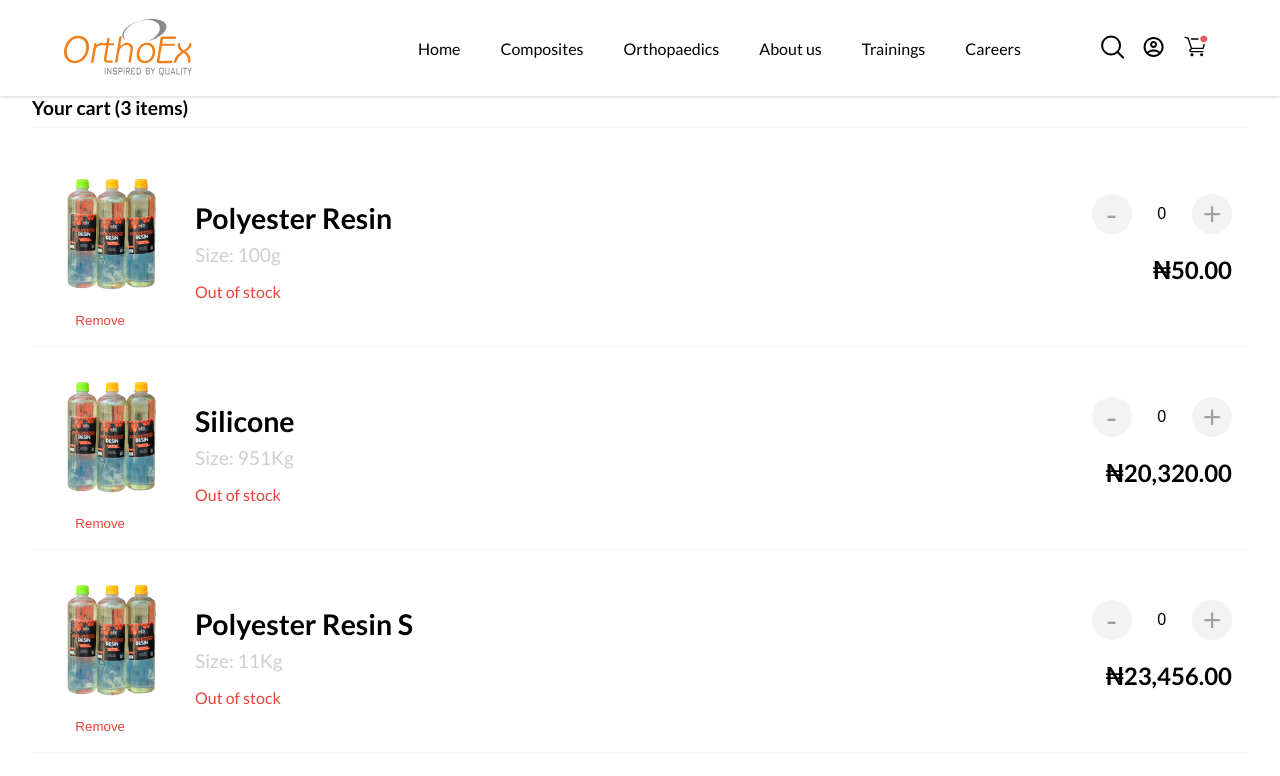
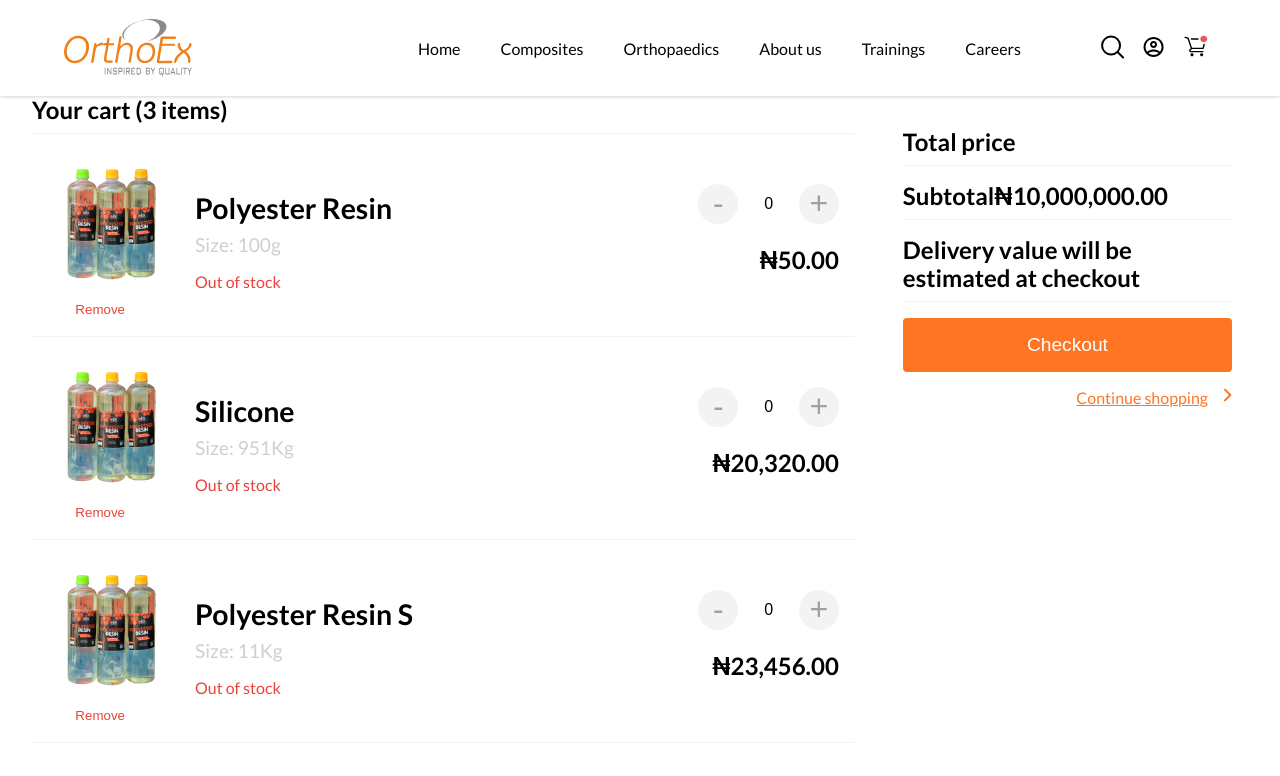
Before and after one commit to Ozoemenamsolomon/orthoex-store, a Next.js app: page /cart in a window 1280 px wide. Shown: the top 776 px of the page. Built offline with nearby package versions, Linux system fonts and the light colour scheme; some icons are missing.

Commit message:
refactor: continue cart page implementation - resuse `FilterProductContainer` for cart - create `CartTotalPanel` comp

```diff
--- /dev/null
+++ b/src/components/CartTotalPanel.tsx
@@ -0,0 +1,45 @@
+import styled from 'styled-components';
+import CTA from './CTA';
+import { priceFormatter } from './ProductCard';
+import ViewMoreLink from './ViewMoreLink';
+
+const CartTotalPanel: React.FC<{}> = ({}) => {
+	return (
+		<FilterPanelContainer>
+			<Title>Total price</Title>
+			<Title>
+				Subtotal <span>{priceFormatter.format(10_000_000)}</span>
+			</Title>
+			<Title>Delivery value will be estimated at checkout</Title>
+			<CTA>Checkout</CTA>
+			<ViewMoreLink text="Continue shopping" href="/composites/products" />
+		</FilterPanelContainer>
+	);
+};
+
+export default CartTotalPanel;
+
+const FilterPanelContainer = styled.aside`
+	position: sticky;
+	top: 7rem;
+	background-color: white;
+	padding: 1rem;
+	display: none;
+	flex: 1;
+
+	@media ${({ theme }) => theme.breakpoints.above.md} {
+		display: flex;
+		gap: 1rem;
+		flex-direction: column;
+	}
+`;
+
+const Title = styled.h2`
+	margin: 0;
+	font-weight: 600;
+	font-size: 1.2rem;
+	border-bottom: 1px solid var(--oex-light-grey);
+	padding-bottom: 0.5rem;
+	margin-bottom: 1rem;
+	display: flex;
+`;
--- a/src/components/FilterPanel.tsx
+++ b/src/components/FilterPanel.tsx
@@ -166,6 +166,8 @@
 	top: 7rem;
 	background-color: white;
 	padding: 1rem;
+	display: none;
+	flex: 1;
 
 	> div:nth-of-type(2) {
 		> div:first-child > div {
--- a/src/components/ProductsPanel.tsx
+++ b/src/components/ProductsPanel.tsx
@@ -58,7 +58,10 @@
 
 const ProductPanelContainer = styled.article`
 	background-color: white;
-	padding: 1rem;
+	flex: 2.5;
+	@media ${({ theme }) => theme.breakpoints.above.sm} {
+		padding: 1rem;
+	}
 `;
 
 const TitleFilterBar = styled.div`
--- a/src/components/styled/FIlterProductContainer.tsx
+++ b/src/components/styled/FIlterProductContainer.tsx
@@ -2,20 +2,16 @@
 
 const FilterProductContainer = styled.div`
 	position: relative;
-	display: flex;
 	align-items: flex-start;
 	gap: 2rem;
-	> *:nth-child(1) {
-		flex: 1;
-	}
-	> *:nth-child(2) {
-		flex: 2.5;
-	}
-
 	h2 {
 		margin: 0;
 		font-size: 1.5rem;
 	}
+
+	@media ${({ theme }) => theme.breakpoints.above.sm} {
+		display: flex;
+	}
 `;
 
 export default FilterProductContainer;
--- a/src/pages/cart.tsx
+++ b/src/pages/cart.tsx
@@ -1,7 +1,8 @@
-import FilterPanel, { FilterType } from '@components/FilterPanel';
+import CartTotalPanel from '@components/CartTotalPanel';
 import ProductCard, { priceFormatter } from '@components/ProductCard';
 import SooSection from '@components/SooSection';
 import { Container } from '@components/styled';
+import FilterProductContainer from '@components/styled/FIlterProductContainer';
 import { ProductDataType, productsData } from '@data/productsData';
 import { GetStaticProps, NextPage } from 'next';
 import Image from 'next/image';
@@ -23,14 +24,6 @@
 const Cart: NextPage<{
 	products: ProductDataType[];
 }> = ({ products }) => {
-	const [filter, setFilter] = useState<FilterType>({
-		category: '',
-		brand: '',
-		priceRange: {
-			min: 0,
-		},
-	});
-
 	const isInStock = false;
 
 	const [productCount, setProductCount] = useState(0);
@@ -44,10 +37,10 @@
 	return (
 		<Container>
 			<div>
-				<div style={{ display: 'flex' }}>
+				<FilterProductContainer>
 					<div
 						style={{
-							flex: 1,
+							flex: 2.5,
 						}}>
 						<Title>Your cart (3 items)</Title>
 						{products.map(({ previewImages, ...product }, index) => (
@@ -121,12 +114,9 @@
 							</CartItemWrapper>
 						))}
 					</div>
-					<FilterPanel {...{ filter, setFilter, noCategory: true }} />
-				</div>
+					<CartTotalPanel />
+				</FilterProductContainer>
 			</div>
-			{/* <FilterProductContainer>
-				<ProductsPanel {...{ products, title: 'categoryName' }} />
-			</FilterProductContainer> */}
 			<SooSection
 				BGColor="white"
 				header={{ title: 'Popular Products', align: 'left' }}>
```
Also changed, not shown: 1 other file (tests, documents, lock files or other folders).
